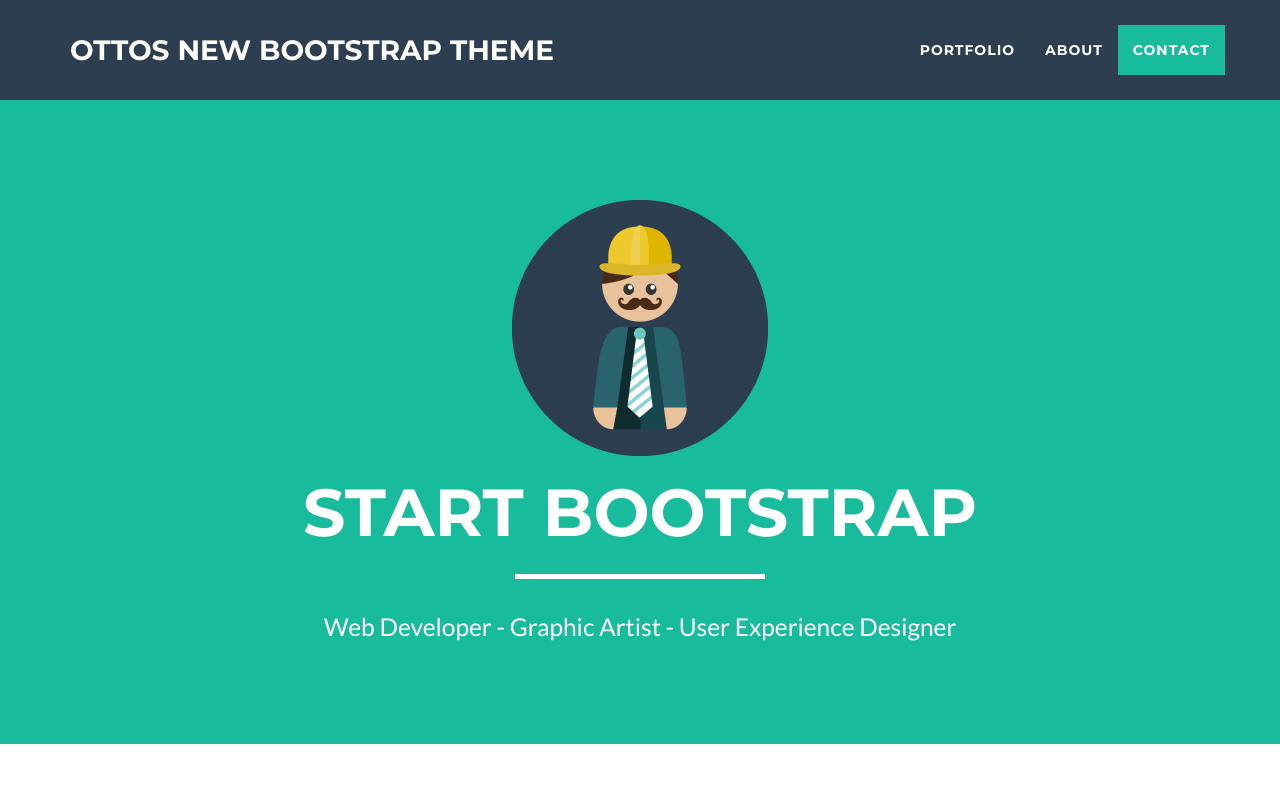
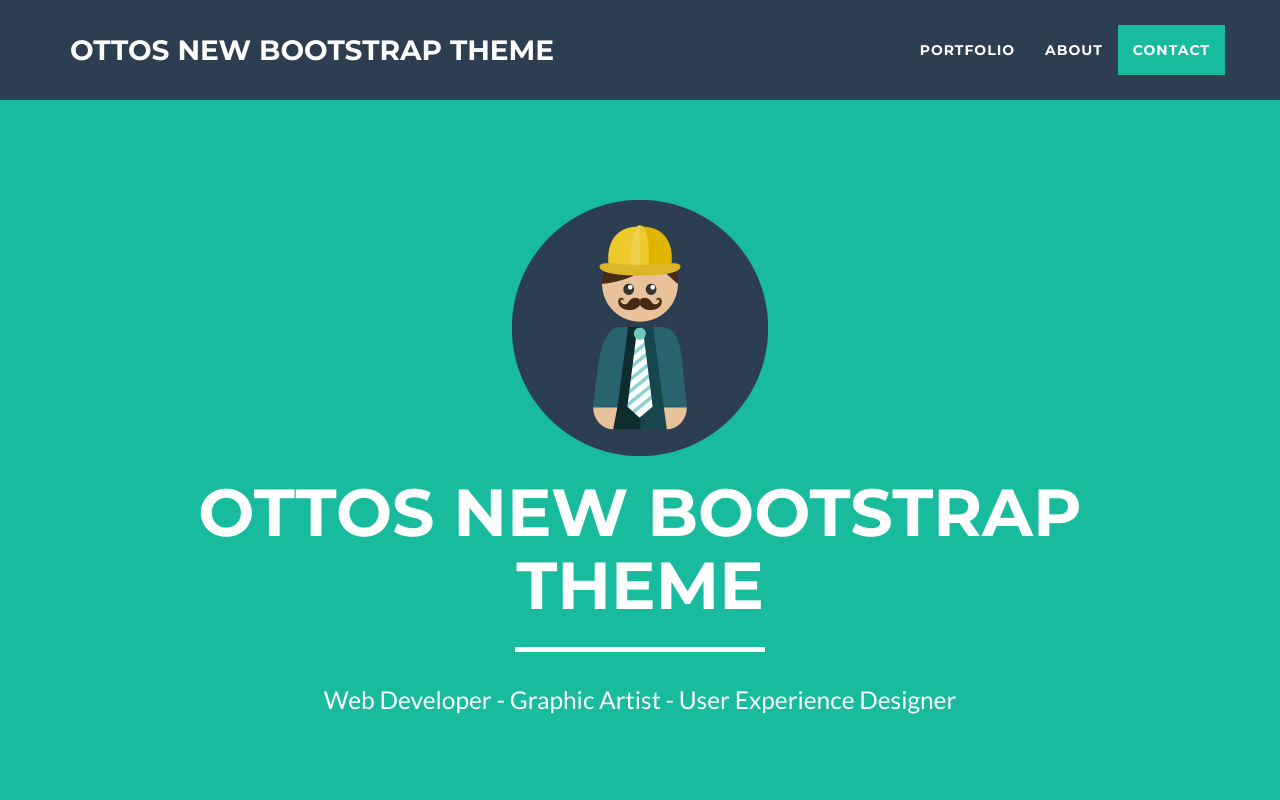
Before and after one commit to tuttiparis/bsdemo, a website: page index.html in a window 1280 px wide. Shown: the top 800 px of the page. Drawn offline with nearby package versions, Linux system fonts and the light colour scheme.

Commit message:
new title 2

```diff
--- a/index.html
+++ b/index.html
@@ -74,7 +74,7 @@
                 <div class="col-lg-12">
                     <img class="img-responsive" src="img/profile.png" alt="">
                     <div class="intro-text">
-                        <h1 class="name">Start Bootstrap</h1>
+                        <h1 class="name">Ottos new Bootstrap Theme</h1>
                         <hr class="star-light">
                         <span class="skills">Web Developer - Graphic Artist - User Experience Designer</span>
                     </div>
```
